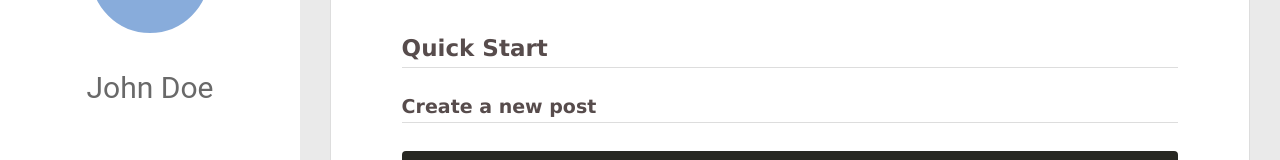
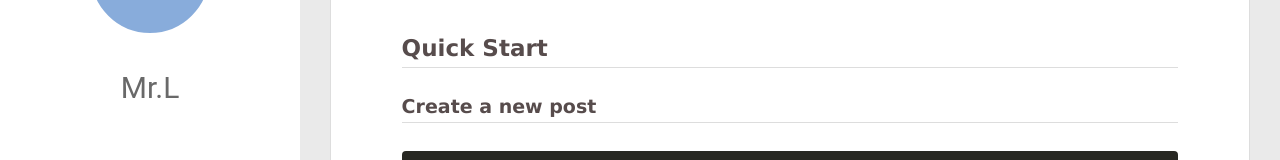
Before and after one commit to lz1557297/lz1557297.github.io, a plain HTML site: page index.html in a window 1280 px wide. Shown: the part 202-362 px from the top of the page. Drawn offline with Linux system fonts and the light colour scheme; no server answers.

Commit message:
Site updated: 2019-10-05 13:06:04

```diff
--- a/index.html
+++ b/index.html
@@ -46,7 +46,7 @@
 			<img src="" class="js-avatar">
 		</a>
 		<hgroup>
-		  <h1 class="header-author"><a href="/">John Doe</a></h1>
+		  <h1 class="header-author"><a href="/">Mr.L</a></h1>
 		</hgroup>
 
 
```
